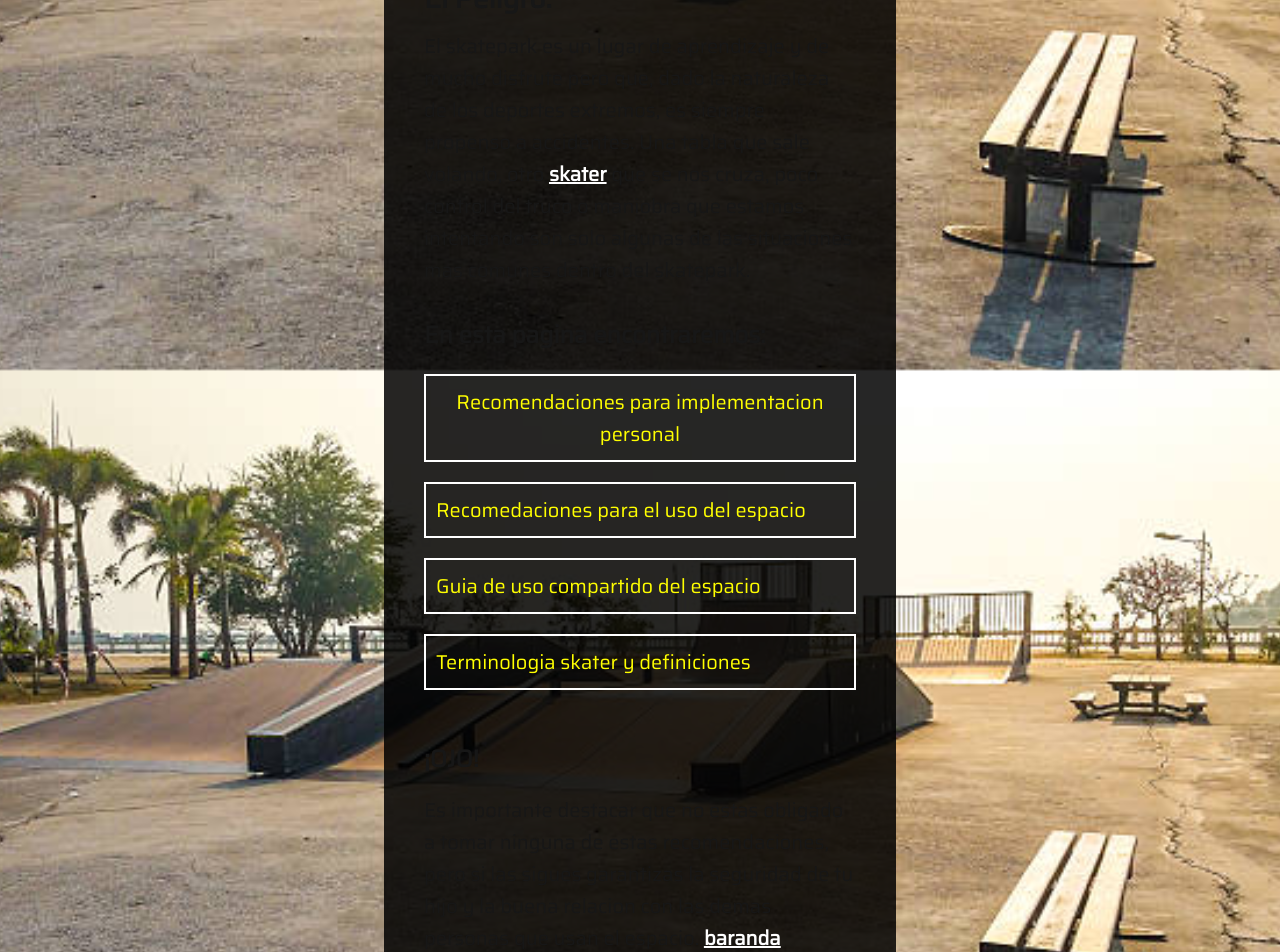
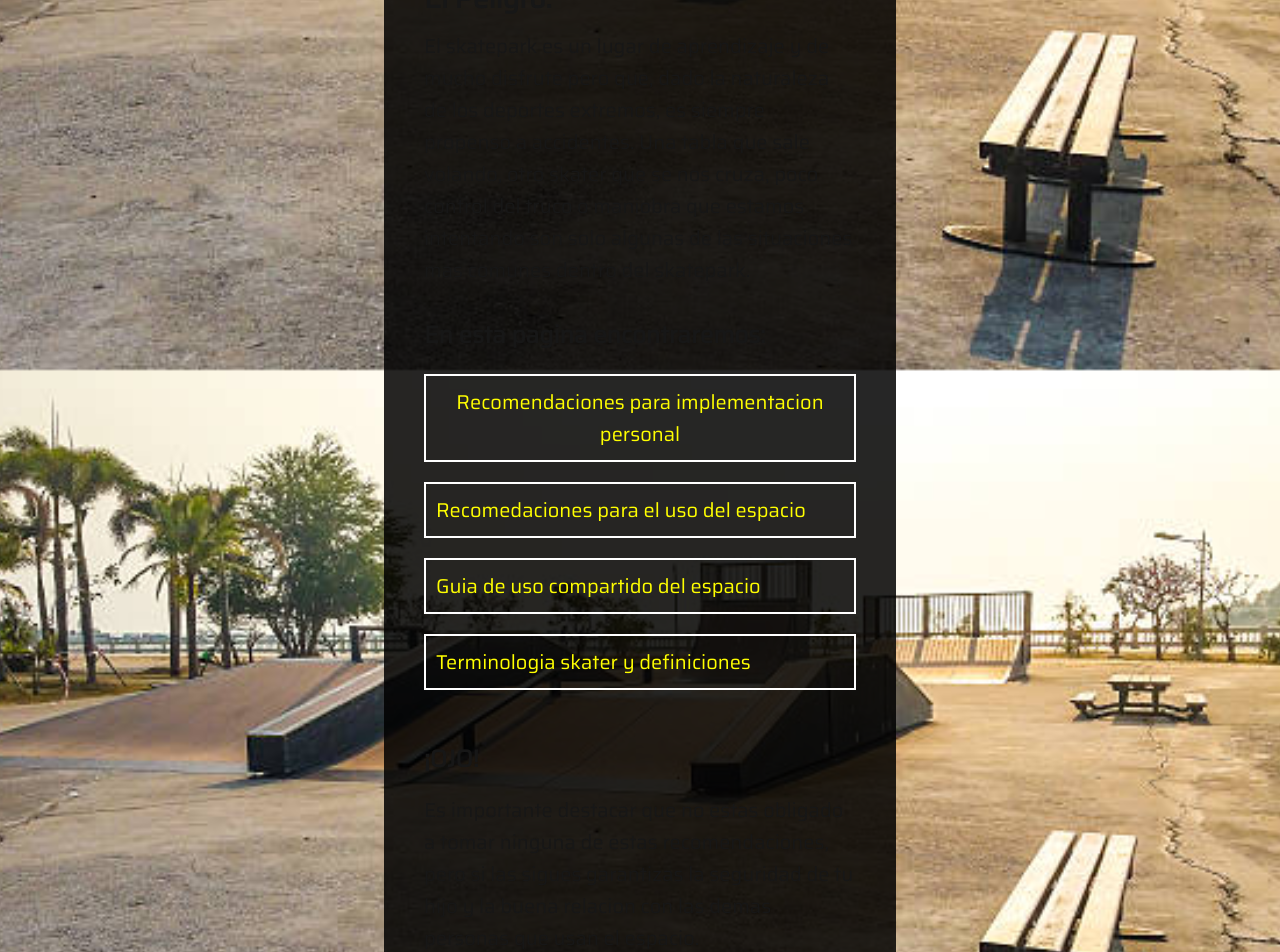
Before and after one commit to jgrandon/skatepark-info, a Next.js app: page / in a window 1280 px wide. Shown: the part 430-1382 px from the top of the page. Built offline with nearby package versions, Linux system fonts and the light colour scheme.

Commit message:
fix (home): add slang detector to home components

```diff
--- a/src/components/library/index.js
+++ b/src/components/library/index.js
@@ -4,6 +4,7 @@ export function Library (word) {
 }
 
 export const archive = {
+    /*
     "skater": { // just for testing
         content: "Cualquier baranda, cajon, quarter o cambio en la superficie que pueda ser utilizado para hacer un truco.",
         images: [
@@ -12,6 +13,7 @@ export const archive = {
             'quarter-2.jpg'
         ]
     },
+    */
     "spot": {
         content: "Cualquier baranda, cajon, quarter o cambio en la superficie que pueda ser utilizado para hacer un truco.",
         images: [
--- a/src/components/skate-slang/skate-slang.module.css
+++ b/src/components/skate-slang/skate-slang.module.css
@@ -1,6 +1,7 @@
 .term {
     font-weight: 600;
     text-decoration: underline;
+    user-select: none;
 }
 .term:hover {
     color: yellow;
--- a/src/pages/home/danger.jsx
+++ b/src/pages/home/danger.jsx
@@ -1,5 +1,5 @@
 import styles from "@/styles/Home.module.css";
-import { Slang } from '@/components/skate-slang'
+import { SlangDetector } from "@/components/slang-detector";
 
 export default function Danger () {
     return <div>
@@ -7,10 +7,9 @@ export default function Danger () {
             <div className={styles.subtitle}>
             El Peligro:
             </div>
-            <div>
-            El skatepark es un lugar de aprendizaje y de mucho disfrute pero que, dado la naturaleza de los deportes extremos, es siempre propenso a accidentes.
-            Una tabla que sale volando, otro <Slang word="skater" /> que se nos cruza, poco control del truco o maniobra que estamos intentando son solo algunas de las situaciones mas comunes dentro del skatepark.
-            </div>
+            <SlangDetector text="El skatepark es un lugar de aprendizaje y de mucho disfrute pero que, dado la naturaleza de los deportes extremos, es siempre propenso a accidentes.
+            Una tabla que sale volando, otro skater que se nos cruza, poco control del truco o maniobra que estamos intentando son solo algunas de las situaciones mas comunes dentro del skatepark."
+            />
         </div>
     </div>
 }
--- a/src/pages/home/disclaimer.jsx
+++ b/src/pages/home/disclaimer.jsx
@@ -1,13 +1,11 @@
 import styles from "@/styles/Home.module.css"
 import { Slang } from '@/components/skate-slang'
-
+import { SlangDetector } from '@/components/slang-detector'
 export default function Disclaimer () {
     return <div>
             <div className={styles.title}>
                 ¡OJO!
             </div>
-            <div>
-                Es importante destacar que no estas obligado a tomar ninguna de estas recomendaciones, pero si las sigues garantizas la seguridad de tu hijo y la buena relacion con las demas personas que usan el espacio. <Slang word="baranda"/>
-            </div>
+            <SlangDetector text="Es importante destacar que no estas obligado a tomar ninguna de estas recomendaciones, pero si las sigues garantizas la seguridad de tu hijo y la buena relacion con las demas personas que usan el espacio." />
         </div>
 }
--- a/src/pages/home/purpouse.jsx
+++ b/src/pages/home/purpouse.jsx
@@ -1,14 +1,13 @@
 import styles from "@/styles/Home.module.css";
-
+import { SlangDetector } from "@/components/slang-detector";
 
 export default function Purpouse () {
     return <div>
         <div className={styles.title}>
             ¿De que se trata esto?
         </div>
-        <div>
-        Este es un proyecto donde pretendemos informar sobre las dinamicas propias de un skatepark poniendo el foco en evitar los accidentes y ayudar a proteger e integrar a los niños, sus padres y todo aquel que este partiendo en estos espacios.
-        </div>
+        <SlangDetector
+        text="Este es un proyecto donde pretendemos informar sobre las dinamicas propias de un skatepark poniendo el foco en evitar los accidentes y ayudar a proteger e integrar a los niños, sus padres y todo aquel que este partiendo en estos espacios."/>
 {/*
         propiosito:
 informar y ayudar a proteger a los niños de los multiples peligros presentes en un skatepark
```
Also changed, not shown: 1 other file (tests, documents, lock files or other folders).
